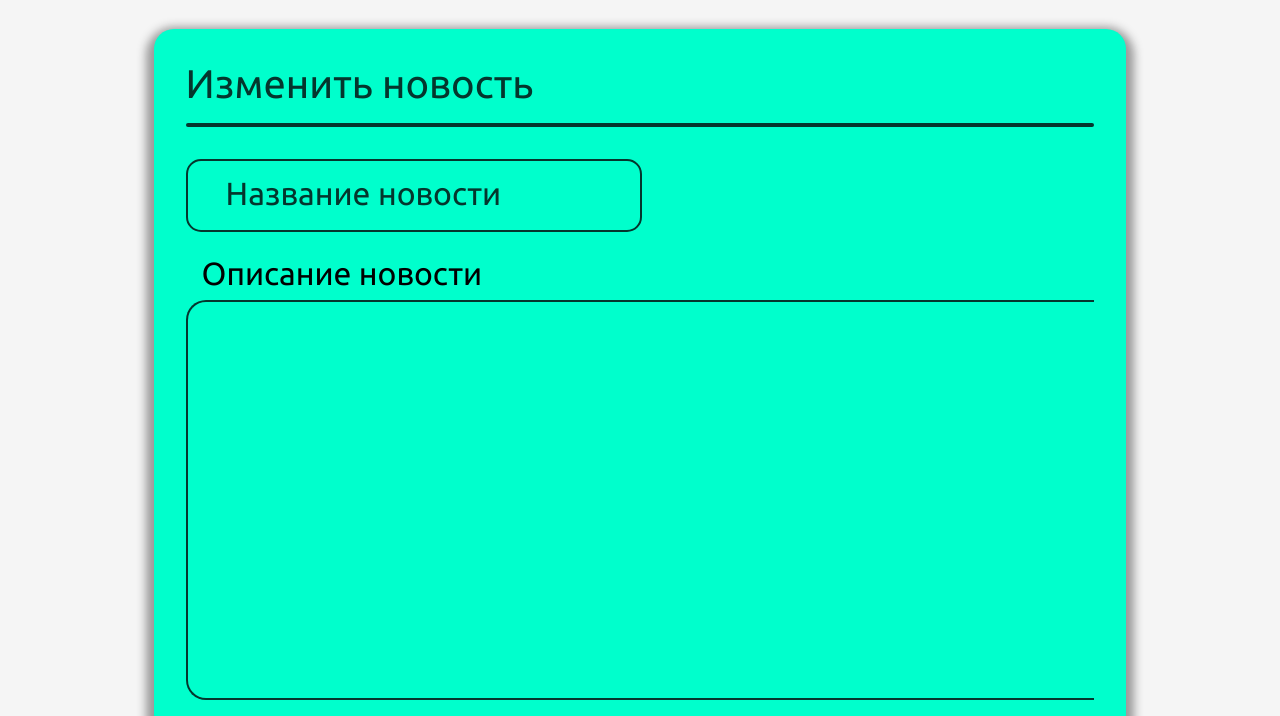
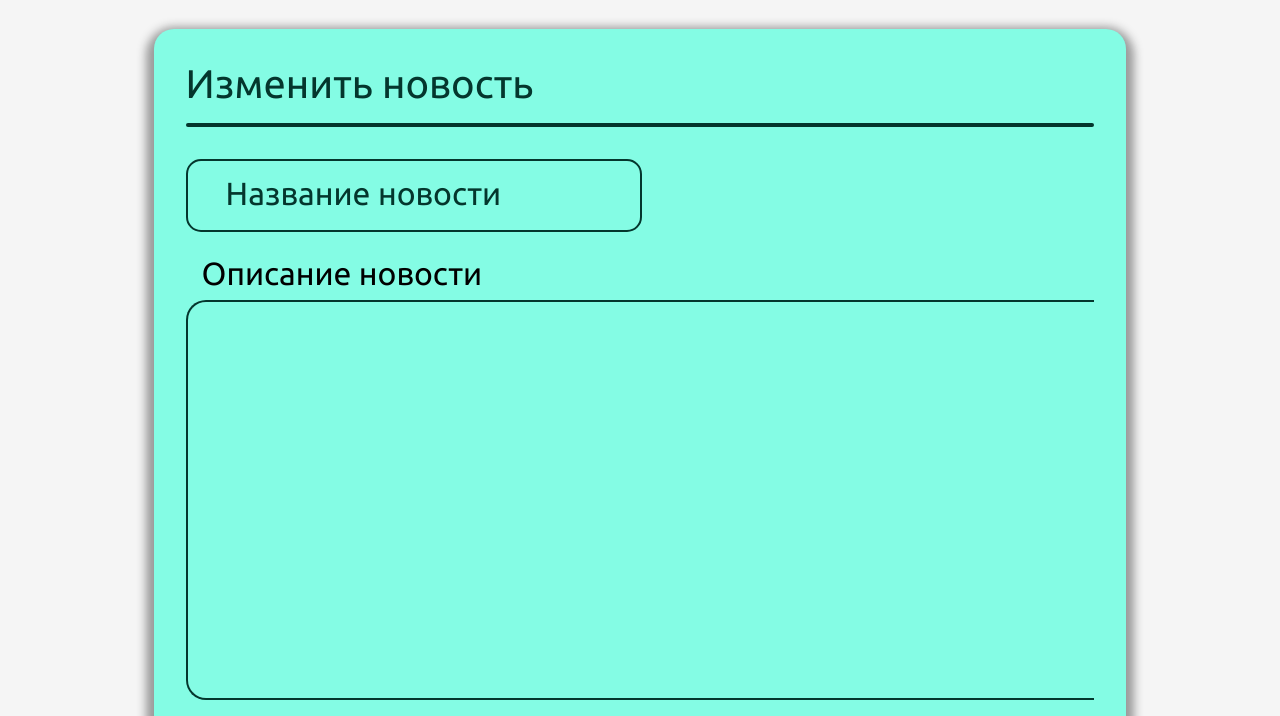
Before and after one commit to ProcenkoVacheslav/museum_change_new_page, a plain HTML site: page index.html in a window 1280 px wide. Shown: the part 176-892 px from the top of the page. Drawn offline with nearby package versions, Linux system fonts and the light colour scheme.

Commit message:
first commit

```diff
--- a/style.css
+++ b/style.css
@@ -111,7 +111,7 @@ nav {
 }
 
 .add-new {
-    background-color: rgb(0, 255, 204);
+    background-color: rgb(132, 252, 228);
     width: 80%;
     padding: 2rem;
     border-radius: 20px;
@@ -168,7 +168,7 @@ nav {
     color: rgb(4, 54, 45);
     margin: 2rem;
     padding: 0 0.5rem;
-    background-color: rgb(0, 255, 204);
+    background-color: rgb(132, 252, 228);
 }
 
 .input-text:focus + .text-wraper,
@@ -195,7 +195,7 @@ nav {
     overflow-y: scroll;
     line-height: 1.5rem;
     cursor: default;
-    background-color: rgb(0, 255, 204);
+    background-color: rgb(132, 252, 228);
     border: 2px solid rgb(4, 54, 45);
     border-right: none;
 }
```
